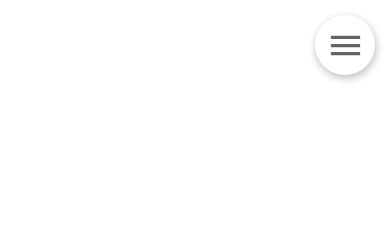
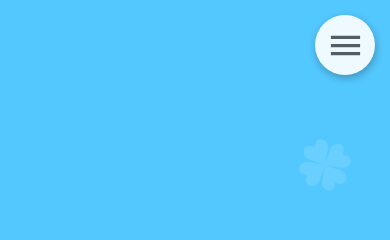
Before and after one commit to HarukaOchiai/haruka_ochiai_portfolio, a plain HTML site: page index.html in a window 390 px wide. Shown: the top 240 px of the page. Drawn offline with nearby package versions, Linux system fonts and the light colour scheme; some packages are replaced by stand-ins of ours; a web font is replaced by a local one.

Commit message:
Update style.css
レスポンシブ(スマホ)の背景色の水色を薄く変更。(前回PC版の背景色も同様に修正済み)

```diff
--- a/css/style.css
+++ b/css/style.css
@@ -959,6 +959,7 @@ _/_/_/_/_/_/_/_/_/_/_/_/_/_/_/_/_/_/_/_/_/_/_/_/_/_/_/_/_/_*/
     line-height: 1.7;
     color:#424242;
     background-attachment: fixed;
+    background: #53c8ff;
     /* background: #00aeff; */
     /* background: linear-gradient(to bottom, #00aeff, #2bf8ff, #00fd9c, #ffed85, #ff8a8a, #ffa2db, #a09aff, #00aeff);
     background-size: 700% 700%;
```
